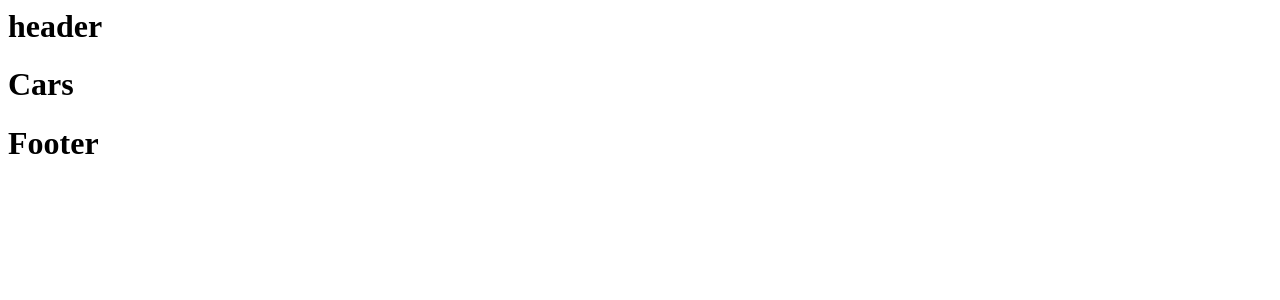
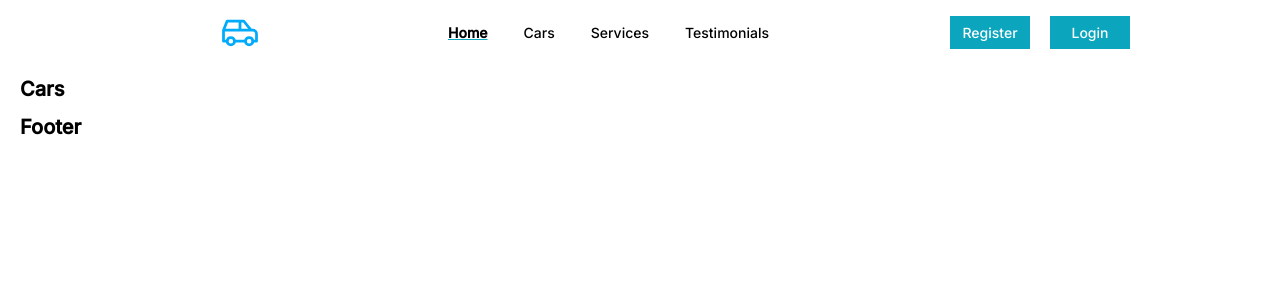
Before and after one commit to IanMercadal/car-rental-php, a PHP site: page /error/ in a window 1280 px wide. Shown: the top 300 px of the page. Run offline with PHP 8.4, Linux system fonts and the light colour scheme; some libraries are stand-ins or nearby versions.

Commit message:
feat: :art: Creando header simple
Simple design

```diff
--- /dev/null
+++ b/assets/css/estilos.css
@@ -0,0 +1,98 @@
+:root {
+    --primary-color: #0BA5BE;
+    --secondary-color: #CFCBC8;
+    --white: #fff;
+    --primary-font: 'Inter', sans-serif;
+    --secondary-font: 'Lato', sans-serif;
+}
+
+*, *:before, *:after {
+    box-sizing: inherit;
+}
+
+/* GLOBALES */
+
+html {
+    box-sizing: border-box;
+    font-family: var(--primary-font);
+    font-size: 62.5%;
+}
+
+body {
+    margin: 0;
+    padding-left: 2rem;
+    padding-right: 2rem;
+}
+
+p {
+    font-size: 1.4rem;
+}
+a {
+    text-decoration: none;
+    font-size: 1.4rem;
+    color: black;
+}
+
+/* UTILIS */
+.btn {
+    width: 80px;
+    padding: 0.8rem;
+    text-align: center;
+}
+.btn-primary {
+    background-color: var(--primary-color);
+    color: var(--white);
+}
+.btn-primary:hover {
+    background-color: var(--secondary-color);
+    color: var(--primary-color);
+    transition: all 0.4s;
+}
+
+/* NAVIGATION */
+.header {
+    margin-left: 2rem;
+    margin-right: 2rem;
+}
+.navigation {
+    display: flex;
+    flex-direction: row;
+    justify-content: space-between;
+    align-items: center;
+    padding-top: 1rem;
+    padding-bottom: 1rem;
+}
+.navigation > * {
+    width: 400px
+}
+.logo {
+    display: flex;
+    flex-direction: row;
+    align-items: center;
+    justify-content: center;
+}
+.pages {
+    display: flex;
+    flex-direction: row;
+    gap: 2rem;
+}
+.page {
+    padding: 0.8rem;
+}
+.page:hover {
+    background-color: var(--primary-color);
+    color: var(--white);
+    transition: all 0.4s;
+}
+.page.active {
+    font-weight: bolder;
+    text-decoration: underline;
+    text-decoration-color: var(--primary-color);
+}
+.option {
+    display: flex;
+    flex-direction: row;
+    align-items: center;
+    justify-content: center;
+    gap: 2rem;
+}
--- a/views/layout/footer.php
+++ b/views/layout/footer.php
@@ -1 +1,3 @@
 <h1>Footer</h1>
+</body>
+</html>
--- a/views/layout/header.php
+++ b/views/layout/header.php
@@ -1 +1,41 @@
-<h1>header</h1>
+<!DOCTYPE html>
+<html>
+    <head>
+        <meta charset="utf-8">
+        <meta http-equiv="X-UA-Compatible" content="IE=edge">
+        <title></title>
+        <meta name="description" content="">
+        <meta name="viewport" content="width=device-width, initial-scale=1">
+        <title>Hola</title>
+        <link rel="preconnect" href="https://fonts.googleapis.com">
+        <link rel="preconnect" href="https://fonts.gstatic.com" crossorigin>
+        <link href="https://fonts.googleapis.com/css2?family=Inter:wght@200;300;500&display=swap" rel="stylesheet">
+
+        <link rel="preconnect" href="https://fonts.googleapis.com"><link rel="preconnect" href="https://fonts.gstatic.com" crossorigin>
+        <link href="https://fonts.googleapis.com/css2?family=Lato:wght@300;700&display=swap" rel="stylesheet">
+
+        <link rel="stylesheet" href="<?=base_url?>assets/css/estilos.css">
+    </head>
+    <body>
+        <header class="header">
+            <nav class="navigation">
+                <div class="logo">
+                    <svg xmlns="http://www.w3.org/2000/svg" class="icon icon-tabler icon-tabler-car" width="44" height="44" viewBox="0 0 24 24" stroke-width="1.5" stroke="#00abfb" fill="none" stroke-linecap="round" stroke-linejoin="round">
+                        <path stroke="none" d="M0 0h24v24H0z" fill="none"/>
+                        <circle cx="7" cy="17" r="2" />
+                        <circle cx="17" cy="17" r="2" />
+                        <path d="M5 17h-2v-6l2 -5h9l4 5h1a2 2 0 0 1 2 2v4h-2m-4 0h-6m-6 -6h15m-6 0v-5" />
+                    </svg>
+                </div>
+                <div class="pages">
+                    <a class="page active" href="#">Home</a>
+                    <a class="page" href="#">Cars</a>
+                    <a class="page" href="#">Services</a>
+                    <a class="page" href="#">Testimonials</a>
+                </div>
+                <div class="option">
+                    <a class="btn btn-primary" href="#">Register</a>
+                    <a class="btn btn-primary" href="#">Login</a>
+                </div>
+            </nav>
+        </header>
```
Also changed, not shown: assets/css/styles.css (deleted).
